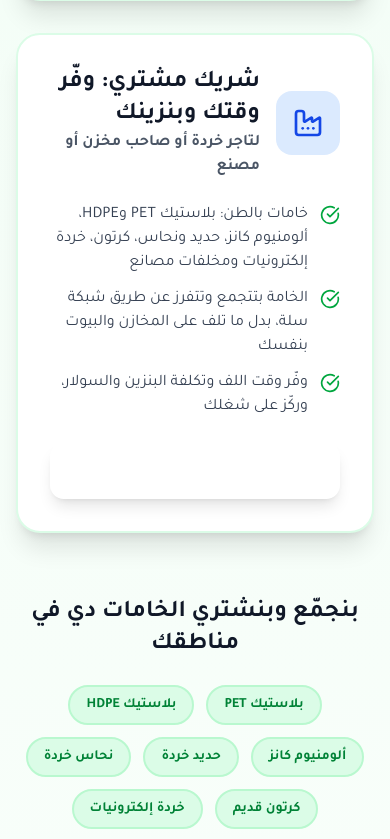
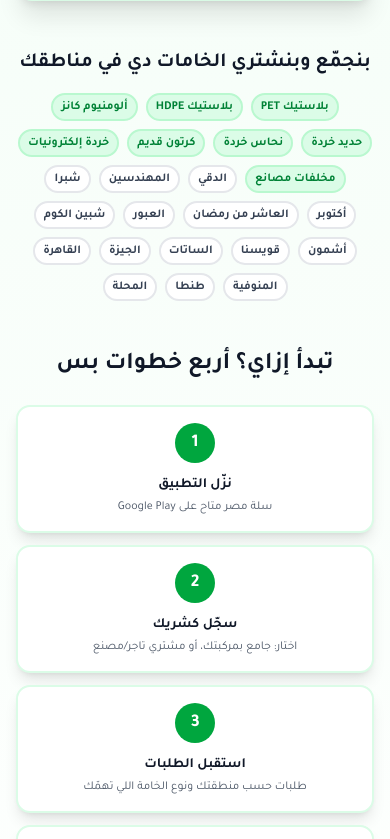
Before and after one commit to mo1234o/salla, a Next.js app: page / in a window 390 px wide. Shown: the part 3246-4085 px from the top of the page. Built offline with nearby package versions, Linux system fonts and the light colour scheme.

Commit message:
Fix responsive design for partners section on mobile and tablet
Generated with [Devin](https://devin.ai)

Co-Authored-By: Devin <158243242+devin-ai-integration[bot]@users.noreply.github.com>

```diff
--- a/components/salla/partners-section.tsx
+++ b/components/salla/partners-section.tsx
@@ -68,17 +68,17 @@ export function PartnersSection() {
   ]
 
   return (
-    <section className="py-20 px-4 bg-gradient-to-b from-green-50 to-white" id="partners">
+    <section className="py-12 px-4 sm:px-6 bg-gradient-to-b from-green-50 to-white" id="partners">
       <div className="max-w-7xl mx-auto">
         {/* Header */}
-        <div className="text-center mb-12">
-          <span className="inline-block px-4 py-2 bg-green-100 text-green-700 rounded-full text-sm font-bold mb-4">
+        <div className="text-center mb-8 sm:mb-12">
+          <span className="inline-block px-3 py-1 sm:px-4 sm:py-2 bg-green-100 text-green-700 rounded-full text-xs sm:text-sm font-bold mb-3 sm:mb-4">
             انضم لشبكة سلة
           </span>
-          <h2 className="text-4xl md:text-5xl font-black text-gray-900 mb-4">
+          <h2 className="text-2xl sm:text-3xl md:text-4xl lg:text-5xl font-black text-gray-900 mb-3 sm:mb-4">
             اشتغل مع سلة <span className="text-green-600">وزوّد دخلك</span> من أول طلب
           </h2>
-          <p className="text-lg text-gray-600 max-w-3xl mx-auto leading-relaxed">
+          <p className="text-sm sm:text-base md:text-lg text-gray-600 max-w-3xl mx-auto leading-relaxed px-2">
             عندك <strong className="text-gray-900">تروسيكل</strong> أو <strong className="text-gray-900">عربية نص نقل</strong> أو <strong className="text-gray-900">عربية روبابيكيا</strong>؟
             أو بتشتري خردة وعايز <strong className="text-gray-900">توفّر وقت اللف وفلوس البنزين والسولار</strong>؟
             سجّل كشريك في تطبيق سلة مصر، والطلبات بتوصلك لحد عندك حسب منطقتك.
@@ -88,30 +88,30 @@ export function PartnersSection() {
 
 
         {/* Roles Grid */}
-        <div className="grid md:grid-cols-2 gap-8 mb-16">
+        <div className="grid grid-cols-1 md:grid-cols-2 gap-4 sm:gap-6 md:gap-8 mb-12 sm:mb-16">
           {roles.map((role, index) => (
             <div
               key={index}
-              className="bg-white rounded-3xl p-8 shadow-xl border-2 border-green-100 hover:border-green-300 transition-all hover:scale-105"
+              className="bg-white rounded-2xl sm:rounded-3xl p-4 sm:p-6 md:p-8 shadow-xl border-2 border-green-100 hover:border-green-300 transition-all hover:scale-105"
             >
-              <div className="flex items-center gap-4 mb-6">
-                <div className={`p-4 rounded-2xl ${role.iconBg} ${role.textColor}`}>
+              <div className="flex items-center gap-3 sm:gap-4 mb-4 sm:mb-6">
+                <div className={`p-3 sm:p-4 rounded-xl sm:rounded-2xl ${role.iconBg} ${role.textColor} flex-shrink-0`}>
                   {role.icon}
                 </div>
-                <div>
-                  <h3 className="text-2xl font-black text-gray-900">{role.title}</h3>
-                  <p className="text-gray-600 font-semibold">{role.subtitle}</p>
+                <div className="min-w-0">
+                  <h3 className="text-lg sm:text-xl md:text-2xl font-black text-gray-900">{role.title}</h3>
+                  <p className="text-xs sm:text-sm md:text-base text-gray-600 font-semibold">{role.subtitle}</p>
                 </div>
               </div>
-              <ul className="space-y-3 mb-6">
+              <ul className="space-y-2 sm:space-y-3 mb-4 sm:mb-6">
                 {role.benefits.map((benefit, i) => (
-                  <li key={i} className="flex items-start gap-3 text-gray-700">
-                    <CheckCircle className="w-5 h-5 text-green-600 flex-shrink-0 mt-0.5" />
-                    <span>{benefit}</span>
+                  <li key={i} className="flex items-start gap-2 sm:gap-3 text-xs sm:text-sm md:text-base text-gray-700">
+                    <CheckCircle className="w-4 h-4 sm:w-5 sm:h-5 text-green-600 flex-shrink-0 mt-0.5" />
+                    <span className="leading-relaxed">{benefit}</span>
                   </li>
                 ))}
               </ul>
-              <button className={`w-full py-4 px-6 rounded-xl font-bold text-white shadow-lg transition-all hover:scale-105 ${role.color}`}>
+              <button className={`w-full py-3 sm:py-4 px-4 sm:px-6 rounded-lg sm:rounded-xl font-bold text-white shadow-lg transition-all hover:scale-105 text-sm sm:text-base ${role.color}`}>
                 {index === 0 ? 'سجّل كشريك جامع' : 'سجّل كشريك مشتري'}
               </button>
             </div>
@@ -119,18 +119,18 @@ export function PartnersSection() {
         </div>
 
         {/* Materials & Cities */}
-        <div className="mb-16">
-          <h3 className="text-2xl font-black text-center text-gray-900 mb-6">
+        <div className="mb-12 sm:mb-16">
+          <h3 className="text-xl sm:text-2xl font-black text-center text-gray-900 mb-4 sm:mb-6">
             بنجمّع وبنشتري الخامات دي في مناطقك
           </h3>
-          <div className="flex flex-wrap justify-center gap-3">
+          <div className="flex flex-wrap justify-center gap-2 sm:gap-3">
             {materials.map((mat, i) => (
-              <span key={i} className="px-4 py-2 bg-green-100 text-green-700 rounded-full font-bold text-sm border-2 border-green-200">
+              <span key={i} className="px-2 sm:px-3 py-1 sm:py-2 bg-green-100 text-green-700 rounded-full font-bold text-xs sm:text-sm border-2 border-green-200">
                 {mat}
               </span>
             ))}
             {cities.map((city, i) => (
-              <span key={i} className="px-4 py-2 bg-white text-gray-700 rounded-full font-semibold text-sm border-2 border-gray-200">
+              <span key={i} className="px-2 sm:px-3 py-1 sm:py-2 bg-white text-gray-700 rounded-full font-semibold text-xs sm:text-sm border-2 border-gray-200">
                 {city}
               </span>
             ))}
@@ -138,26 +138,26 @@ export function PartnersSection() {
         </div>
 
         {/* Steps */}
-        <div className="mb-16">
-          <h2 className="text-3xl font-black text-center text-gray-900 mb-8">
+        <div className="mb-12 sm:mb-16">
+          <h2 className="text-2xl sm:text-3xl font-black text-center text-gray-900 mb-6 sm:mb-8">
             تبدأ إزاي؟ أربع خطوات بس
           </h2>
-          <div className="grid grid-cols-1 md:grid-cols-2 lg:grid-cols-4 gap-6 mb-8">
+          <div className="grid grid-cols-1 sm:grid-cols-2 lg:grid-cols-4 gap-3 sm:gap-4 md:gap-6 mb-6 sm:mb-8">
             {steps.map((step, index) => (
-              <div key={index} className="bg-white rounded-2xl p-6 text-center shadow-lg border-2 border-green-100">
-                <div className="w-12 h-12 mx-auto bg-green-600 text-white rounded-full flex items-center justify-center text-xl font-black mb-4">
+              <div key={index} className="bg-white rounded-xl sm:rounded-2xl p-4 sm:p-6 text-center shadow-lg border-2 border-green-100">
+                <div className="w-10 h-10 sm:w-12 sm:h-12 mx-auto bg-green-600 text-white rounded-full flex items-center justify-center text-lg sm:text-xl font-black mb-3 sm:mb-4">
                   {step.num}
                 </div>
-                <h3 className="text-lg font-bold text-gray-900 mb-2">{step.title}</h3>
-                <p className="text-gray-600 text-sm">{step.desc}</p>
+                <h3 className="text-sm sm:text-base md:text-lg font-bold text-gray-900 mb-1 sm:mb-2">{step.title}</h3>
+                <p className="text-xs sm:text-sm text-gray-600">{step.desc}</p>
               </div>
             ))}
           </div>
-          <div className="grid grid-cols-2 md:grid-cols-4 gap-4">
+          <div className="grid grid-cols-2 sm:grid-cols-4 gap-2 sm:gap-3 md:gap-4">
             {stats.map((stat, index) => (
-              <div key={index} className="bg-green-50 rounded-2xl p-6 text-center border-2 border-green-200">
-                <div className="text-3xl font-black text-green-700 mb-1">{stat.value}</div>
-                <div className="text-sm font-semibold text-gray-600">{stat.label}</div>
+              <div key={index} className="bg-green-50 rounded-xl sm:rounded-2xl p-3 sm:p-4 md:p-6 text-center border-2 border-green-200">
+                <div className="text-xl sm:text-2xl md:text-3xl font-black text-green-700 mb-0.5 sm:mb-1">{stat.value}</div>
+                <div className="text-xs sm:text-sm md:text-sm font-semibold text-gray-600">{stat.label}</div>
               </div>
             ))}
           </div>
```
